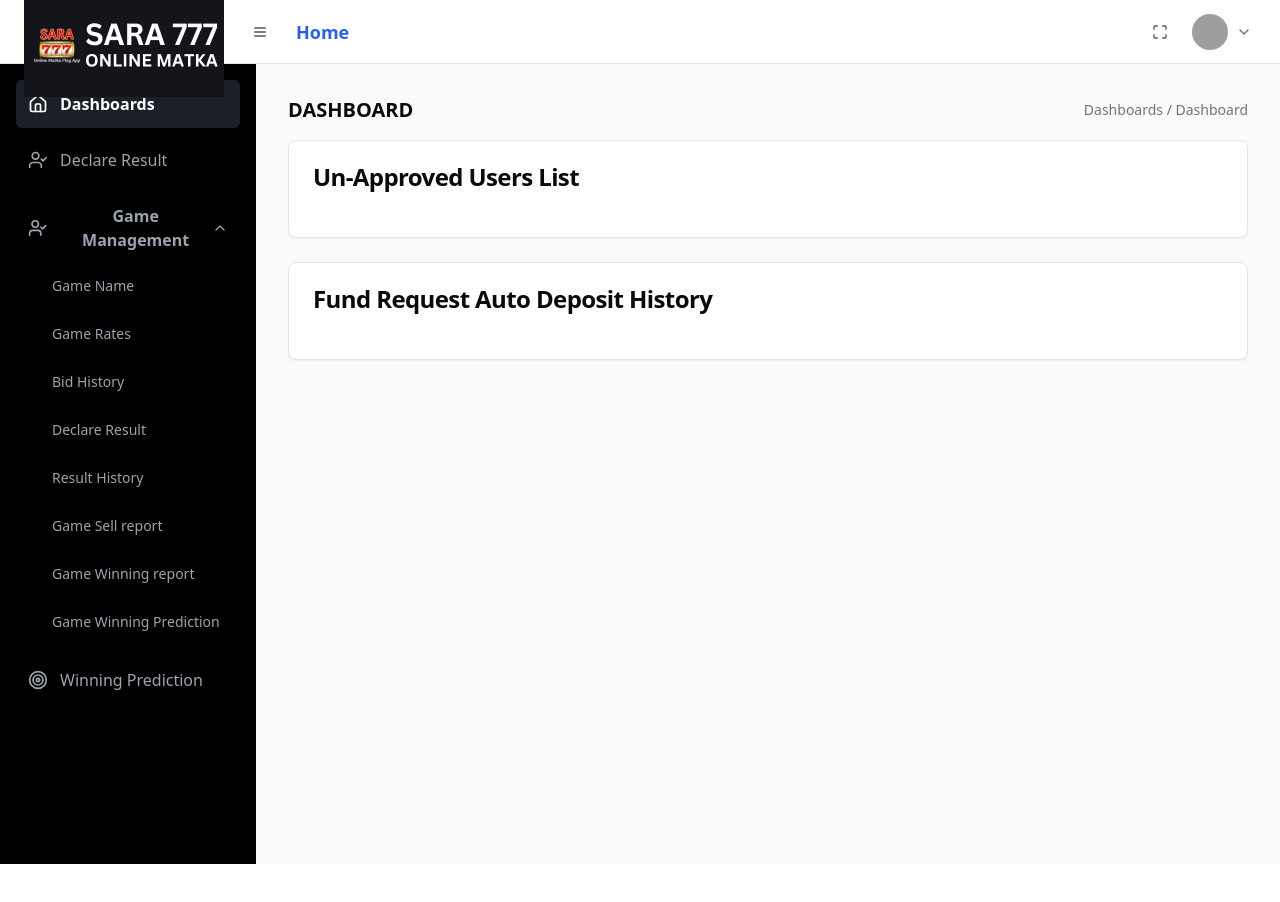
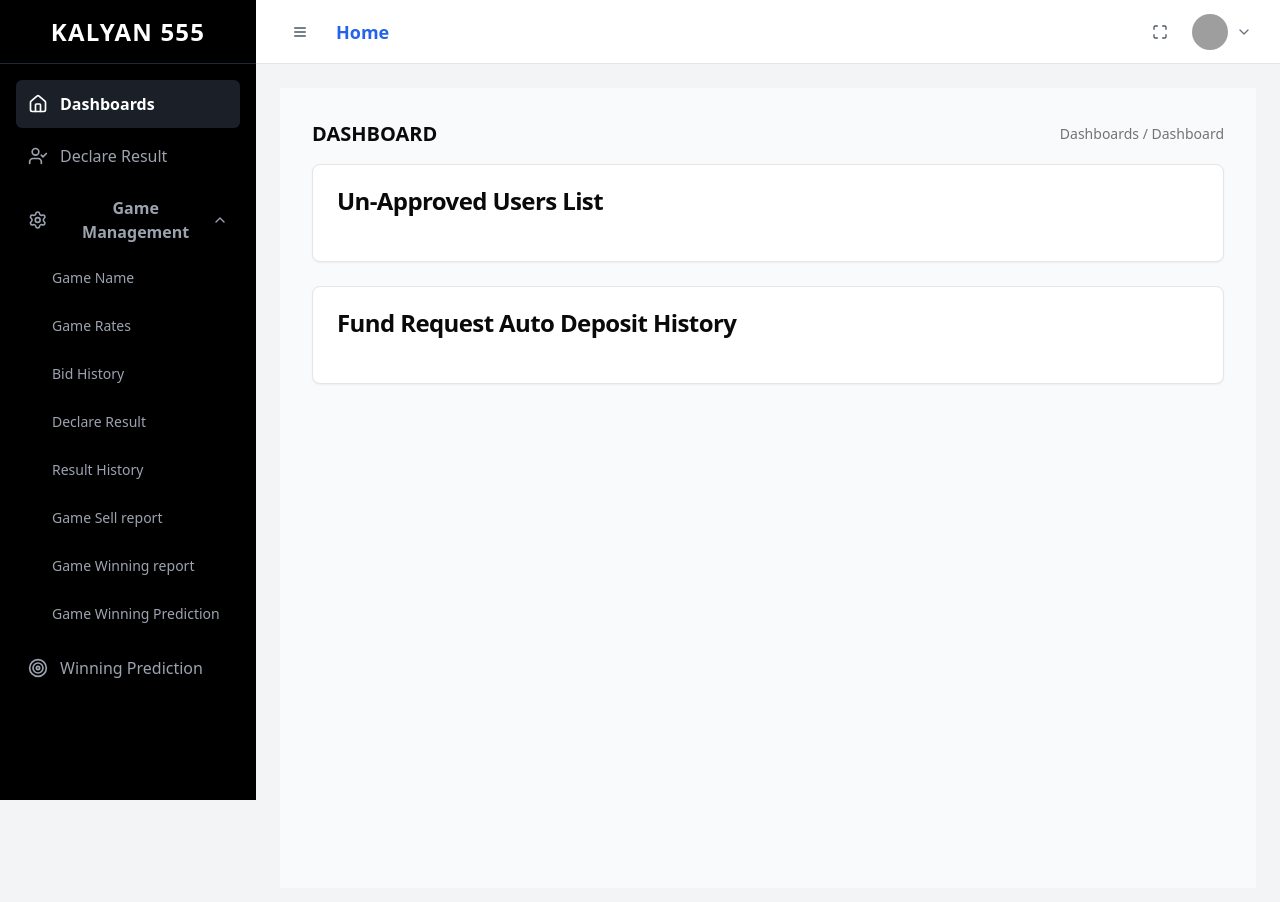
Before and after one commit to tyujjwal6/Kalyan-555, a React (Vite) app: page / in a window 1280 px wide. Shown: the top 902 px of the page. Before the commit the page ends 864 px from the top, so only its background shows below. Built offline with nearby package versions, Linux system fonts and the light colour scheme; grey boxes are pictures that could not be loaded.

Commit message:
Some changes has been made like KALYAN 555 and some minor changes also done

```diff
--- a/src/App.jsx
+++ b/src/App.jsx
@@ -10,13 +10,12 @@ import ResultHistory from './Pages/Gamemanagement/ResultHistory'
 import GameSellReport from './Pages/Gamemanagement/GameSellReport'
 import GameWinningReport from './Pages/Gamemanagement/GameWinningReport'
 import Layout from './Pages/Layout'
-import Header from './Pages/Heasder'
+import Header from './Pages/Header'
 
 const App = () => {
   return (
 
     <BrowserRouter>
-          <Header/>
 
       <Routes>
         {/* All routes inside Layout will have the sidebar */}
--- a/src/Pages/Heasder.jsx
+++ b/src/Pages/Header.jsx
@@ -35,11 +35,7 @@ const Header = ({ onMenuClick }) => {
     <header className="sticky top-0 z-30 flex h-16 items-center justify-between border-b bg-white px-4 sm:px-6">
       {/* Left side of the header */}
       <div className="flex items-center gap-4">
-      <img
-          src="/admin-logo.png"
-          alt="Admin Logo"
-          className="h-30 w-auto"
-        />
+
         <Button variant="ghost" size="icon" onClick={onMenuClick}>
           <Menu className="h-6 w-6 text-gray-600" />
         </Button>
--- a/src/Pages/Layout.jsx
+++ b/src/Pages/Layout.jsx
@@ -1,17 +1,41 @@
-import React from 'react';
+// src/components/Layout.jsx
+
+import React, { useState } from 'react';
 import { Outlet } from 'react-router-dom';
+
+import Header from './Header'; // Correctly importing ONE header
 import Sidebar from './Sidebar';
 
 const Layout = () => {
-  return (
-    <div className="flex min-h-screen bg-gray-100">
-      <Sidebar />
-      <main className="flex-1 overflow-y-auto">
-        {/* The Outlet component will render the matched route's component */}
-        <Outlet />
-      </main>
-    </div>
-  );
+    const [isSidebarOpen, setSidebarOpen] = useState(true);
+
+    const toggleSidebar = () => {
+      setSidebarOpen(!isSidebarOpen);
+    };
+
+    return (
+      <div className="relative flex min-h-screen bg-gray-100 dark:bg-gray-800">
+        {/* Sidebar */}
+        <Sidebar isOpen={isSidebarOpen} />
+
+        {/* Main Content Area */}
+        <div
+          className={`flex flex-1 flex-col transition-all duration-300 ease-in-out ${
+            isSidebarOpen ? 'ml-64' : 'ml-0'
+          }`}
+        >
+          {/*
+            MAKE SURE YOU ONLY HAVE ONE <Header /> INSTANCE HERE.
+            Remove any other header components from this file.
+          */}
+          <Header onMenuClick={toggleSidebar} />
+
+          <main className="flex-1 p-4 md:p-6">
+            <Outlet />
+          </main>
+        </div>
+      </div>
+    );
 };
 
 export default Layout;
--- a/src/Pages/Sidebar.jsx
+++ b/src/Pages/Sidebar.jsx
@@ -1,16 +1,15 @@
+// src/components/Sidebar.jsx (Updated)
+
 import React from 'react';
-import { Link } from 'react-router-dom';
 import { NavLink } from 'react-router-dom';
-import { Home, UserCheck, ChevronDown, Target } from 'lucide-react';
+import { Home, UserCheck, Settings, Target } from 'lucide-react';
 import {
   Accordion,
   AccordionContent,
   AccordionItem,
   AccordionTrigger,
 } from "@/components/ui/accordion";
-import { Button } from "@/components/ui/button";
-import { cn } from "@/lib/utils"; // Make sure you have this utility from shadcn/ui setup
-
+import { cn } from "@/lib/utils";
 
 // A reusable link component using NavLink for active styling
 const SidebarLink = ({ to, icon: Icon, children }) => (
@@ -26,18 +25,18 @@ const SidebarLink = ({ to, icon: Icon, children }) => (
       )
     }
   >
-    {Icon && <Icon className="mr-3 h-5 w-5" />}
+    {Icon && <Icon className="mr-3 h-5 w-5 flex-shrink-0" />}
     {children}
   </NavLink>
 );
 
-const Sidebar = () => {
-  // Define navigation items for the accordion
+// The Sidebar now accepts an `isOpen` prop
+const Sidebar = ({ isOpen }) => {
   const gameManagementLinks = [
     { to: "/game-name", label: "Game Name" },
     { to: "/game-rates", label: "Game Rates" },
     { to: "/bid-history", label: "Bid History" },
-    { to: "/declare-result-gm", label: "Declare Result" }, // Using a different path to avoid conflict
+    { to: "/declare-result-gm", label: "Declare Result" },
     { to: "/result-history", label: "Result History" },
     { to: "/game-sell-report", label: "Game Sell report" },
     { to: "/game-winning-report", label: "Game Winning report" },
@@ -45,18 +44,36 @@ const Sidebar = () => {
   ];
 
   return (
-    <div className="flex h-screen w-64 flex-col bg-black p-4 text-white">
-      <div className="flex-1 space-y-2">
-        {/* Top-level links */}
+    // Use the `isOpen` prop to conditionally apply classes for showing/hiding
+    <aside
+      className={cn(
+        "fixed top-0 left-0 z-50 flex h-full w-64 flex-col bg-black text-white transition-transform duration-300 ease-in-out",
+        isOpen ? "translate-x-0" : "-translate-x-full"
+      )}
+    >
+      {/* Logo Section */}
+      <div className="flex h-16 items-center justify-center border-b border-gray-800 px-4">
+        <a
+          href="https://example.com"
+          target="_blank"
+          rel="noopener noreferrer"
+          className="text-2xl font-bold tracking-wider text-white no-underline transition-opacity hover:opacity-80"
+        >
+          KALYAN 555
+        </a>
+      </div>
+
+      {/* Navigation Links Area */}
+      <div className="flex-1 space-y-2 overflow-y-auto p-4">
+        <nav className="flex flex-col gap-1">
           <SidebarLink to="/" icon={Home}>Dashboards</SidebarLink>
           <SidebarLink to="/declare-result" icon={UserCheck}>Declare Result</SidebarLink>
 
-        {/* Accordion for Game Management */}
           <Accordion type="single" collapsible defaultValue="game-management" className="w-full">
             <AccordionItem value="game-management" className="border-none">
               <AccordionTrigger className="p-3 text-gray-400 hover:text-white hover:no-underline rounded-md hover:bg-gray-800 [&[data-state=open]>svg]:rotate-180">
                 <div className="flex items-center">
-                <UserCheck className="mr-3 h-5 w-5" />
+                  <Settings className="mr-3 h-5 w-5" />
                   <span className="font-semibold text-base">Game Management</span>
                 </div>
               </AccordionTrigger>
@@ -68,13 +85,12 @@ const Sidebar = () => {
             </AccordionItem>
           </Accordion>
 
-        {/* Another example link (partially visible in screenshot) */}
           <SidebarLink to="/winning-prediction" icon={Target}>
               Winning Prediction
           </SidebarLink>
-
+        </nav>
       </div>
-    </div>
+    </aside>
   );
 };
 
```
Lines whose indentation alone changed are shown as unchanged.
